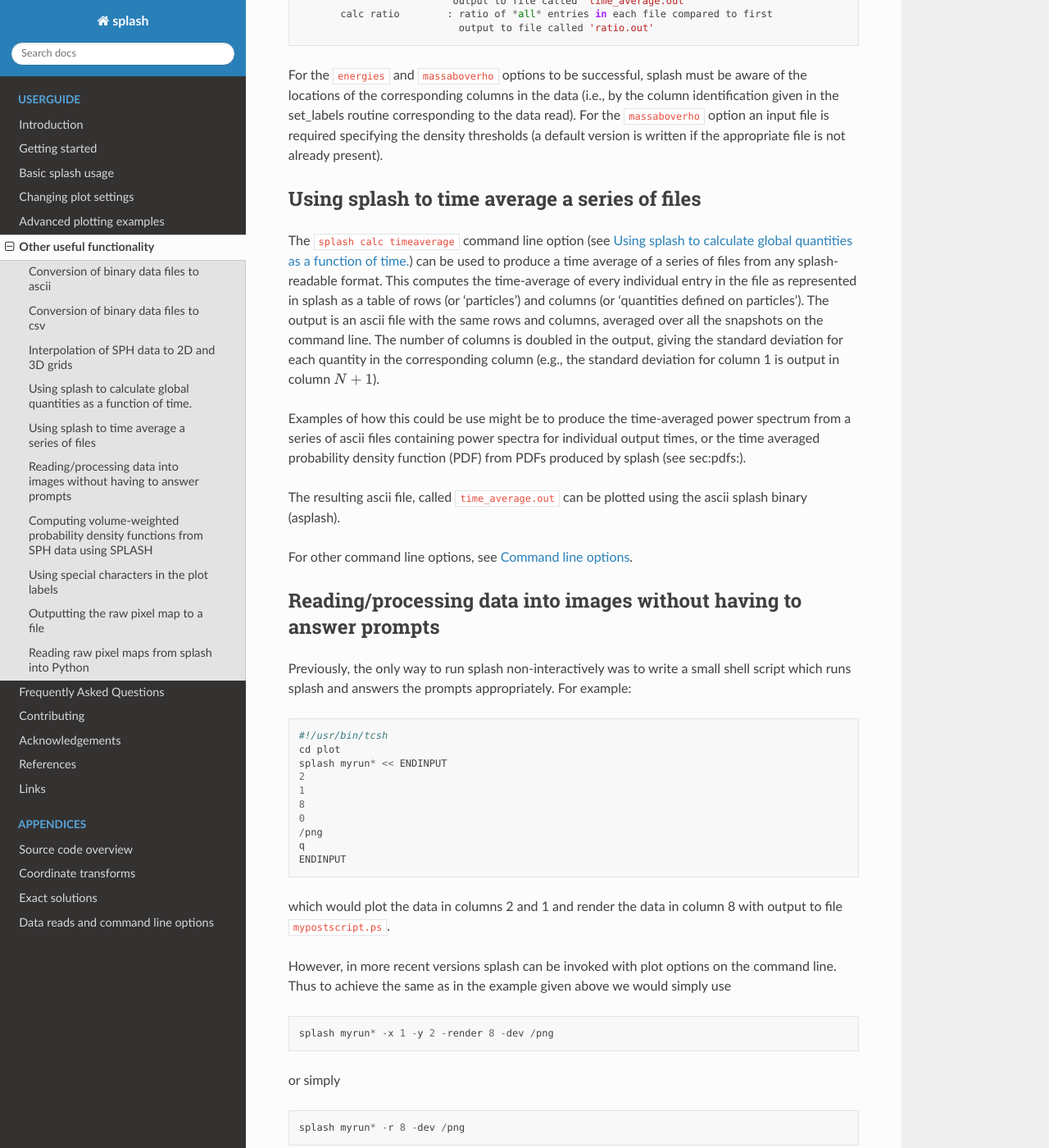
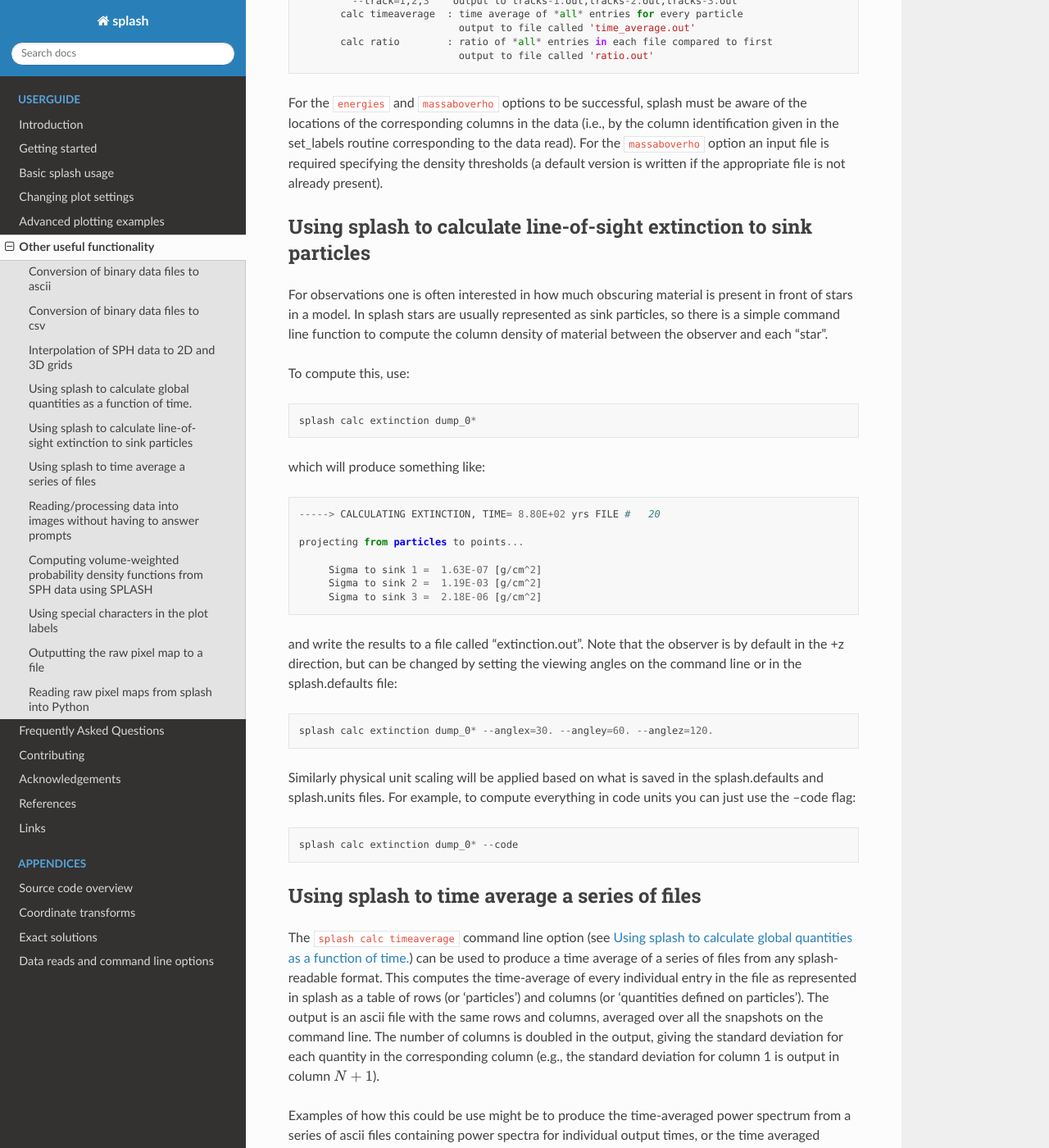
Before and after one commit to danieljprice/splash, a Sphinx documentation site: the page built from docs/other.rst, in a window 1280 px wide and 1400 px high, scrolled down 2614 px. Shown: the whole window at 82% size. Built offline with Sphinx 7.4.7 and the Read the Docs theme 2.0.0, drawn with Linux system fonts in a browser that asks for light colours; some of the changed text lies outside the part shown.

Commit message:
(extinction) fix issues with units; cleanup; everything seems to work now

```diff
--- a/docs/other.rst
+++ b/docs/other.rst
@@ -111,30 +111,32 @@ following options:
 
 ::
 
-     splash calc energies     : calculate KE,PE,total energy vs time
-                                output to file called 'energy.out'
-            calc massaboverho : mass above a series of density thresholds vs time
-                                output to file called 'massaboverho.out'
-            calc max          : maximum of each column vs. time
-                                output to file called 'maxvals.out'
-            calc min          : minimum of each column vs. time
-                                output to file called 'minvals.out'
-            calc diff         : (max - min) of each column vs. time
-                                output to file called 'diffvals.out'
-            calc amp          : 0.5*(max - min) of each column vs. time
-                                output to file called 'ampvals.out'
-            calc delta        : 0.5*(max - min)/mean of each column vs. time
-                                output to file called 'deltavals.out'
-            calc mean         : mean of each column vs. time
-                                output to file called 'meanvals.out'
-            calc rms          : (mass weighted) root mean square of each column vs. time
-                                output to file called 'rmsvals.out'
-            calc tracks       : track particle data vs time for selected particles,
-               --track=1,2,3    output to tracks-1.out,tracks-2.out,tracks-3.out
-            calc timeaverage  : time average of *all* entries for every particle
-                               output to file called 'time_average.out'
-            calc ratio        : ratio of *all* entries in each file compared to first
-                                output to file called 'ratio.out'
+  splash calc energies     : calculate KE,PE,total energy vs time
+                             output to file called 'energy.out'
+         calc massaboverho : mass above a series of density thresholds vs time
+                             output to file called 'massaboverho.out'
+         calc extinction   : column density to all sink particles vs time
+                             output to file called 'extinction.out'
+         calc max          : maximum of each column vs. time
+                             output to file called 'maxvals.out'
+         calc min          : minimum of each column vs. time
+                             output to file called 'minvals.out'
+         calc diff         : (max - min) of each column vs. time
+                             output to file called 'diffvals.out'
+         calc amp          : 0.5*(max - min) of each column vs. time
+                             output to file called 'ampvals.out'
+         calc delta        : 0.5*(max - min)/mean of each column vs. time
+                             output to file called 'deltavals.out'
+         calc mean         : mean of each column vs. time
+                             output to file called 'meanvals.out'
+         calc rms          : (mass weighted) root mean square of each column vs. time
+                             output to file called 'rmsvals.out'
+         calc tracks       : track particle data vs time for selected particles,
+           --track=1,2,3    output to tracks-1.out,tracks-2.out,tracks-3.out
+         calc timeaverage  : time average of *all* entries for every particle
+                             output to file called 'time_average.out'
+         calc ratio        : ratio of *all* entries in each file compared to first
+                             output to file called 'ratio.out'
 
 For the ``energies`` and ``massaboverho`` options to be successful, splash
 must be aware of the locations of the corresponding columns in the data
@@ -142,6 +144,41 @@ must be aware of the locations of the corresponding columns in the data
 corresponding to the data read). For the ``massaboverho`` option an input
 file is required specifying the density thresholds (a default version is
 written if the appropriate file is not already present).
+
+Using splash to calculate line-of-sight extinction to sink particles
+------------------------------------------------------------------
+
+For observations one is often interested in how much obscuring material
+is present in front of stars in a model. In splash stars are usually represented
+as sink particles, so there is a simple command line function to compute
+the column density of material between the observer and each "star".
+
+To compute this, use::
+
+  splash calc extinction dump_0*
+
+which will produce something like::
+
+  -----> CALCULATING EXTINCTION, TIME= 8.80E+02 yrs FILE #   20
+
+  projecting from particles to points...
+
+       Sigma to sink 1 =  1.63E-07 [g/cm^2]
+       Sigma to sink 2 =  1.19E-03 [g/cm^2]
+       Sigma to sink 3 =  2.18E-06 [g/cm^2]
+
+and write the results to a file called "extinction.out". Note that
+the observer is by default in the +z direction, but can be changed
+by setting the viewing angles on the command line or in the splash.defaults file::
+
+   splash calc extinction dump_0* --anglex=30. --angley=60. --anglez=120.
+
+Similarly physical unit scaling will be applied based on what is saved in the
+splash.defaults and splash.units files. For example, to compute everything in
+code units you can just use the --code flag::
+
+   splash calc extinction dump_0* --code
+
 
 Using splash to time average a series of files
 ----------------------------------------------
```
Also changed, not shown: 4 other files.
